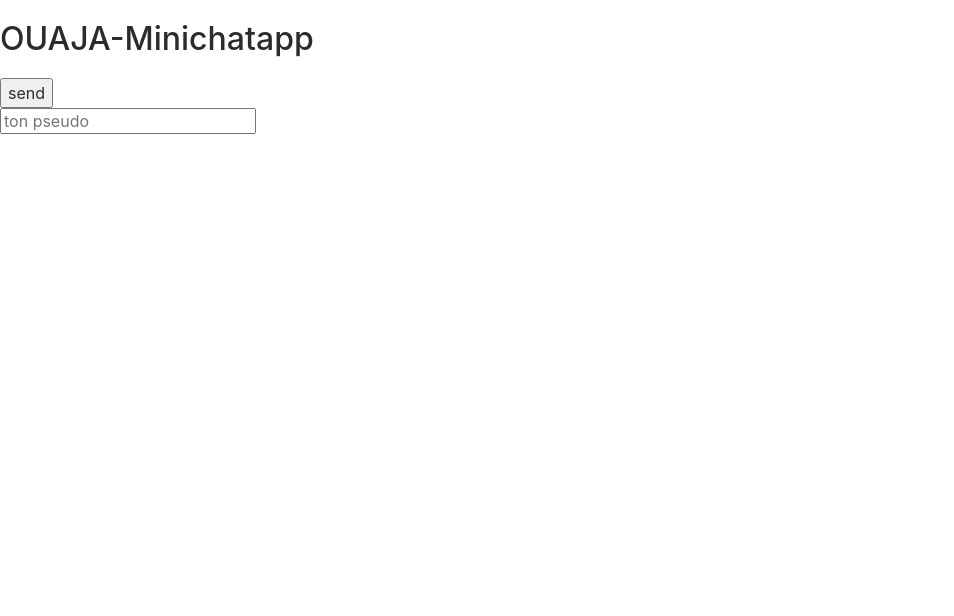
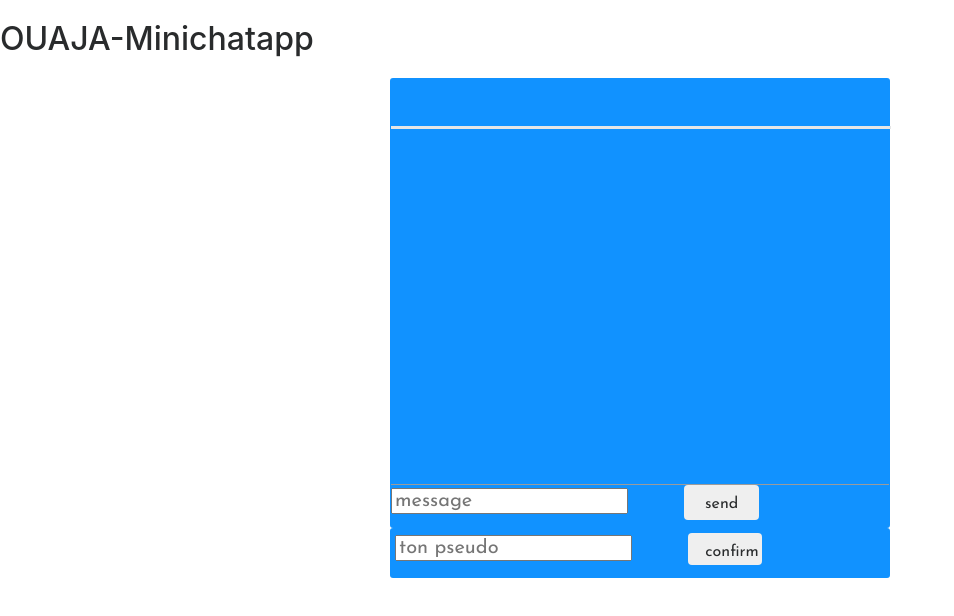
Before and after one commit to bettoumi/minichat, a plain HTML site: page index.html in a window 1280 px wide. Shown: the whole page, without its empty margins (0-954 px from the left). Drawn offline with nearby package versions, Linux system fonts and the light colour scheme.

Commit message:
add base structure html

```diff
--- a/css/main.css
+++ b/css/main.css
@@ -94,6 +94,12 @@ textarea {
 /* ==========================================================================
    Author's custom styles
    ========================================================================== */
+#confirmbtn, .sedbtn
+{
+    margin-left: 50px;
+    height: 80%;
+    width: 15%;
+  }
 
 
 
--- a/index.html
+++ b/index.html
@@ -9,6 +9,7 @@
 
         <link rel="apple-touch-icon" href="apple-touch-icon.png">
         <!-- Place favicon.ico in the root directory -->
+         <link href="https://fonts.googleapis.com/css?family=Josefin+Sans" rel="stylesheet">
          <link rel="stylesheet"  href="css/bootstrap.min.css">
         <link rel="stylesheet" href="css/normalize.css">
         <link rel="stylesheet" href="css/main.css">
@@ -35,25 +36,25 @@
 
                </section>
                <section id="message">
-                   <div id="write-messg">
 
-                   </div>
-                   <button>send</button>
+                     <input type="text" name="" value="" placeholder="message">
+
+                   <button class="sedbtn btn">send</button>
                </section>
 
            </section>
 
            <!-- section for pseudonym -->
             <section id="pseud">
-                <input type="text" name=""  placeholder="ton pseudo">
+                <input id="inpseudo" type="text" name=""  placeholder="ton pseudo">
+                <button  id="confirmbtn" class="btn" type="">confirm</button>
 
             </section>
 
 
 
 
-        <script
-              src="https://code.jquery.com/jquery-3.2.1.js"
+        <script src="https://code.jquery.com/jquery-3.2.1.js"
               integrity="sha256-DZAnKJ/6XZ9si04Hgrsxu/8s717jcIzLy3oi35EouyE="
               crossorigin="anonymous"></script>
         <script>window.jQuery || document.write('<script src="js/vendor/jquery-1.12.0.min.js"><\/script>')</script>
--- a/js/main.js
+++ b/js/main.js
@@ -1 +1,48 @@
-$('#applaction').css('width','400').css('heigth','600').css('backgroudColor','red');
+$('#applaction').css({
+
+            "background-color": "rgb(17,146,255)",
+            "font-family": "Josefin Sans",
+            "font-size": "20px",
+             "width" :"500px",
+            "height":"450px",
+            "margin":"auto",
+             "border":"1px solid transparent",
+            "border-radius": "3px"
+        });
+
+$('#pseud').css({
+
+            "background-color": "rgb(17,146,255)",
+            "font-family": "Josefin Sans",
+            "font-size": "20px",
+            "padding":"5px",
+            "width" :"500px",
+            "height":"50px",
+            "margin":"auto",
+            "border-top":"3px solidrgb(230,230,230)",
+            "border-radius": "3px"
+        });
+
+
+$('#bienvenu').css({
+               "width" :"500px",
+               "height":"50px",
+               "border-bottom":"3px solid rgb(230,230,230)"
+
+	});
+$('#chat').css({
+               "width" :"500px",
+               "height":"355px",
+               "overflow":"scroll"
+               //"border-top":"1px solid rgb(155,155,155)"
+	});
+
+
+$('#message').css({
+
+                 "height":"45px",
+                 "border-top":"1px solid rgb(155,155,155)",
+
+	         });
+
+	//
```
